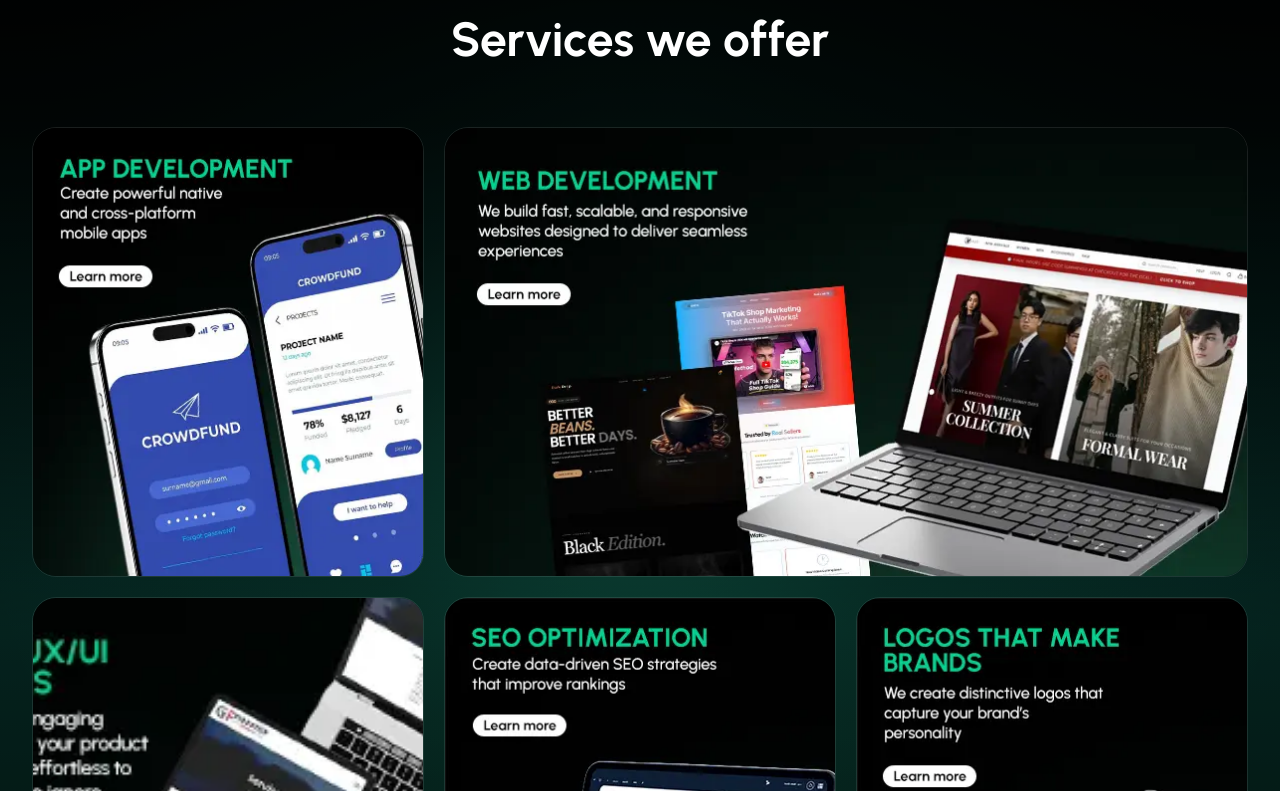
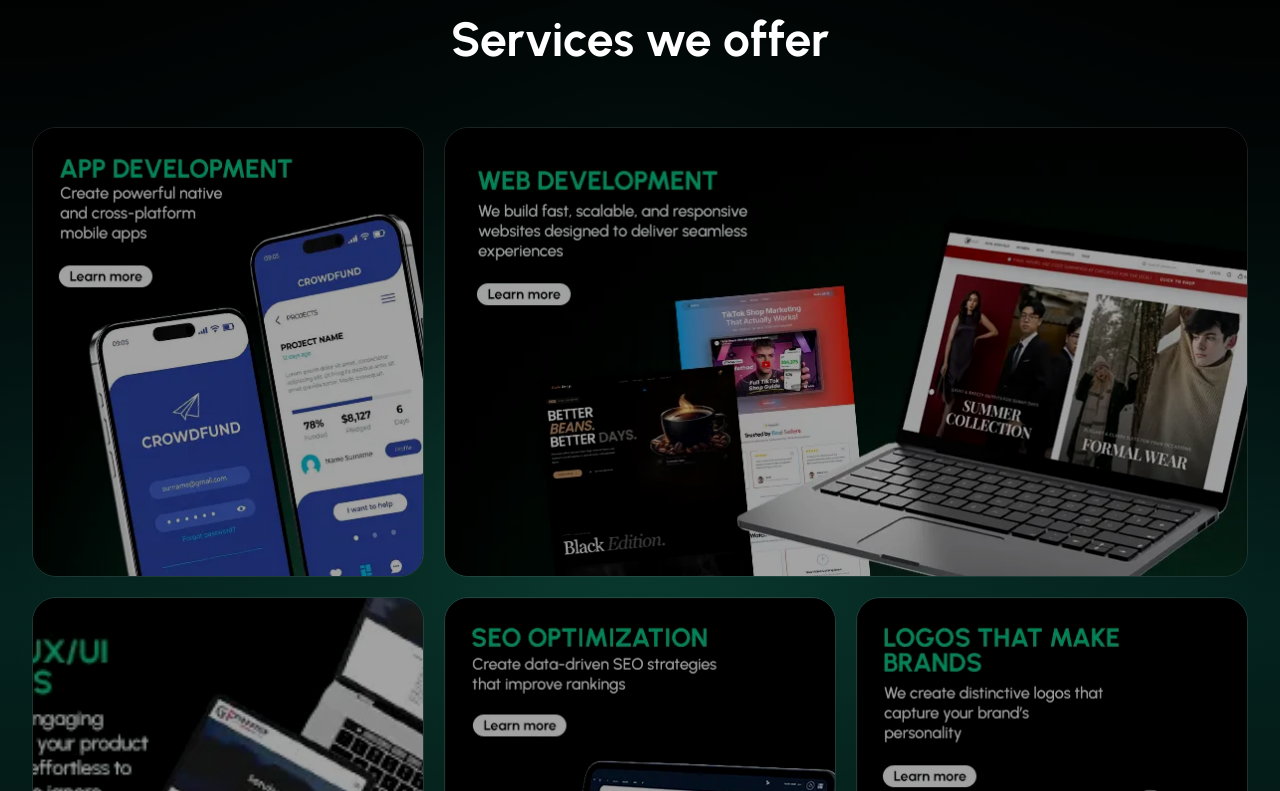
Before and after one commit to afterrender1/devkarnelweb, a Next.js app: page / in a window 1280 px wide. Shown: the part 989-1780 px from the top of the page. Built offline with nearby package versions, Linux system fonts and the light colour scheme; a web font is replaced by a local one.

Commit message:
Update Services.jsx

```diff
--- a/app/components/Services.jsx
+++ b/app/components/Services.jsx
@@ -83,10 +83,13 @@ const Services = () => {
                                     src={service.image}
                                     alt={service.title}
                                     fill
-                                    className="object-cover transition-transform duration-700 group-hover:scale-105"
+                                    className="object-cover brightness-[0.78] contrast-[1.05] transition-all duration-700 group-hover:scale-105 group-hover:brightness-95"
                                     sizes="(max-width: 768px) 50vw, (max-width: 1200px) 50vw, 33vw"
                                 />
                             </div>
+
+                            {/* Subtle Dark Overlay */}
+                            <div className="absolute inset-0 z-1 bg-black/20 group-hover:bg-black/5 transition-colors duration-500" />
 
                             {/* Corner Accent Glow */}
                             <div className="absolute top-0 right-0 w-24 sm:w-32 h-24 sm:h-32 bg-[#2de8b0]/10 rounded-full blur-3xl opacity-0 group-hover:opacity-100 transition-opacity duration-700 pointer-events-none" />
```
